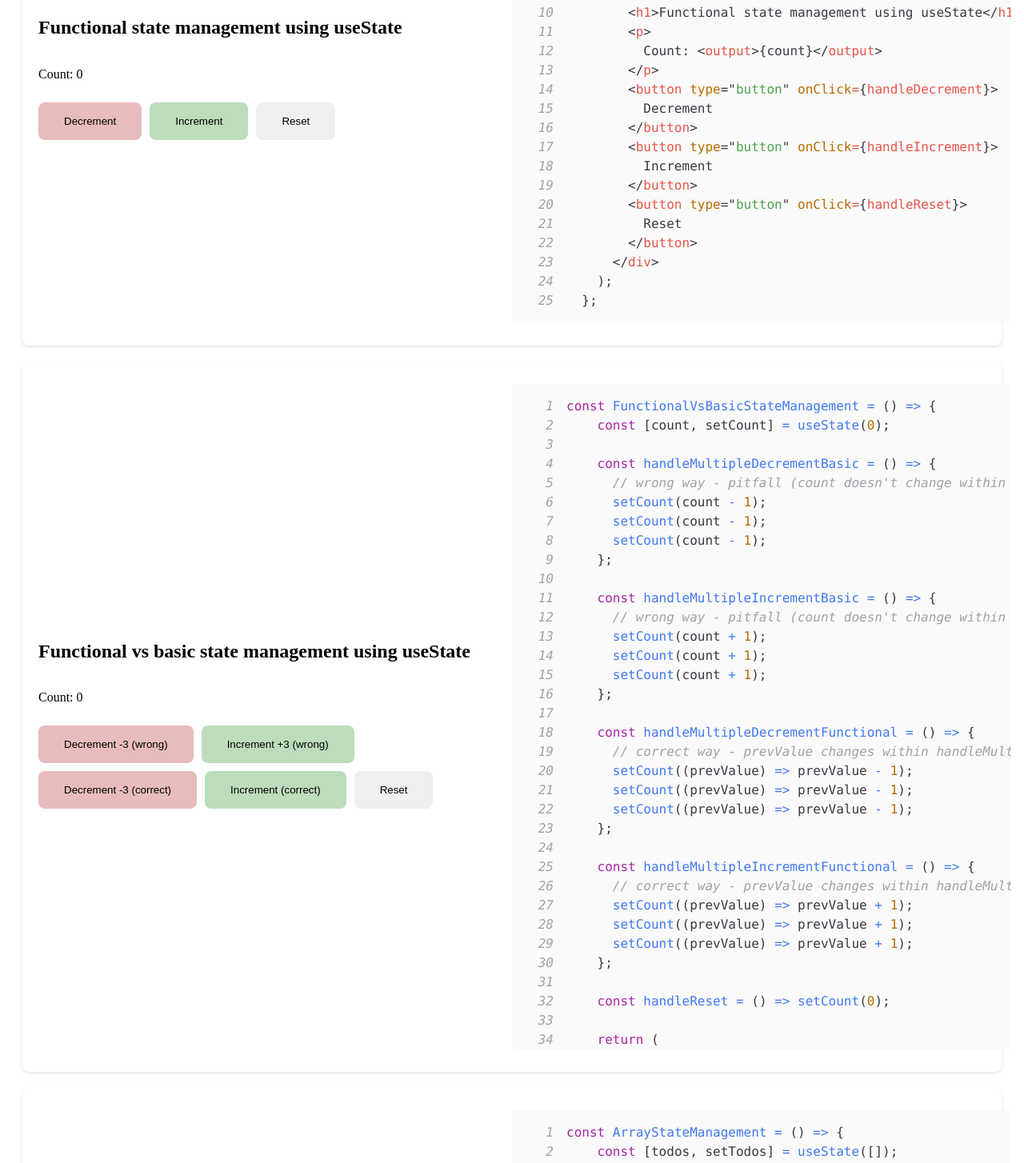
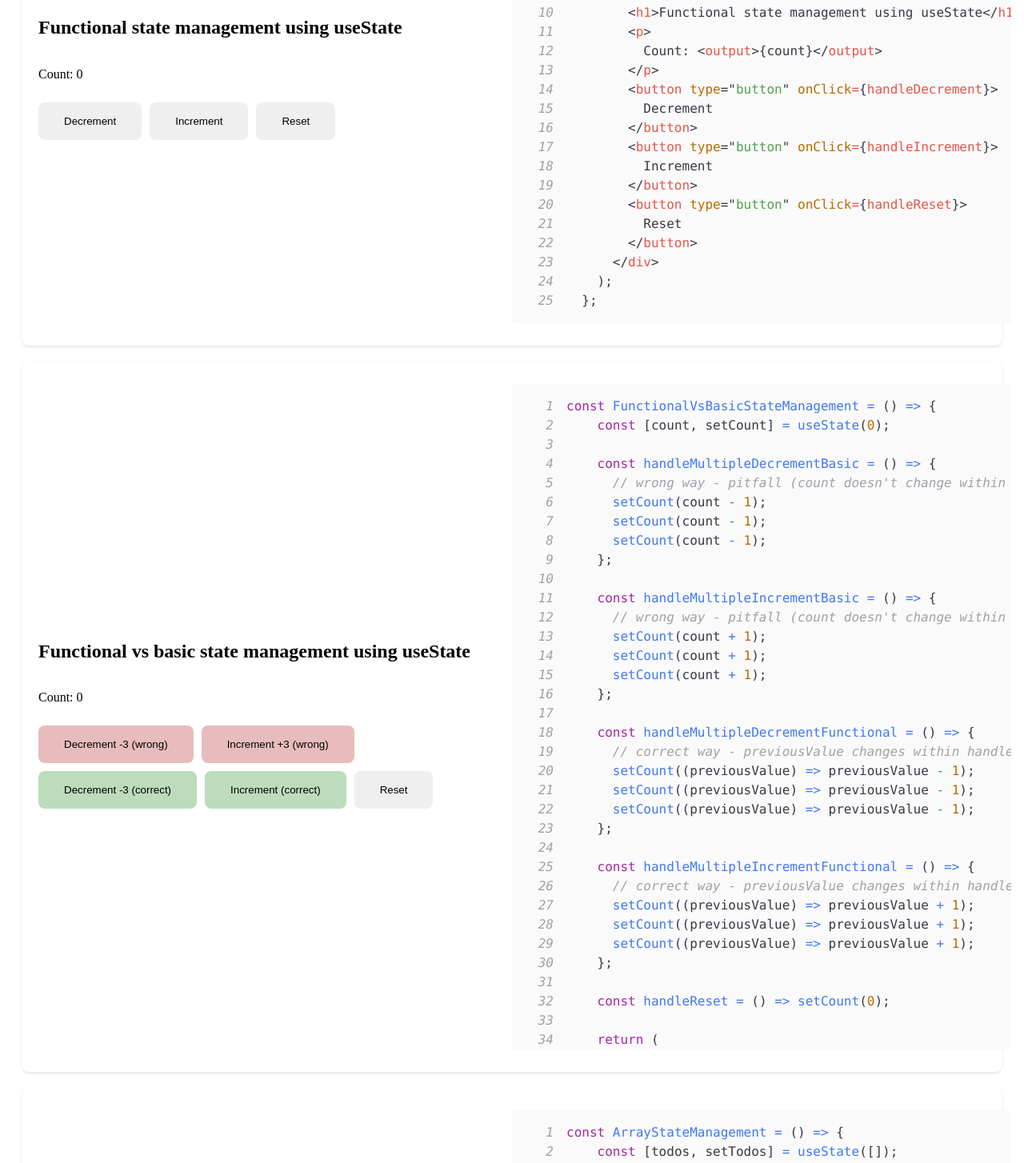
Before and after one commit to dibenji/react-usestate, a React (Create React App) app: page / in a window 1280 px wide. Shown: the part 984-2438 px from the top of the page at 80% size. Built offline with nearby package versions, Linux system fonts and the light colour scheme.

Commit message:
modified:   src/components/FunctionalStateManagement.jsx modified:   src/components/FunctionalVsBasicStateManagement.jsx
cleanup

```diff
--- a/src/components/FunctionalStateManagement.jsx
+++ b/src/components/FunctionalStateManagement.jsx
@@ -46,18 +46,10 @@ const FunctionalStateManagement = () => {
           Count: <output>{count}</output>
         </p>
         <div className="button-group">
-          <button
-            type="button"
-            onClick={handleDecrement}
-            className="btn btn-secondary"
-          >
+          <button type="button" onClick={handleDecrement} className="btn">
             Decrement
           </button>
-          <button
-            type="button"
-            onClick={handleIncrement}
-            className="btn btn-primary"
-          >
+          <button type="button" onClick={handleIncrement} className="btn">
             Increment
           </button>
           <button type="button" onClick={handleReset} className="btn">
@@ -74,9 +66,6 @@ const FunctionalStateManagement = () => {
         >
           {jsxSnippet}
         </SyntaxHighlighter>
-        <pre>
-          <code></code>
-        </pre>
       </div>
     </section>
   );
--- a/src/components/FunctionalVsBasicStateManagement.jsx
+++ b/src/components/FunctionalVsBasicStateManagement.jsx
@@ -19,15 +19,15 @@ const FunctionalVsBasicStateManagement = () => {
   };
 
   const handleMultipleDecrementFunctional = () => {
-    setCount((prevValue) => prevValue - 1);
-    setCount((prevValue) => prevValue - 1);
-    setCount((prevValue) => prevValue - 1);
+    setCount((previousValue) => previousValue - 1);
+    setCount((previousValue) => previousValue - 1);
+    setCount((previousValue) => previousValue - 1);
   };
 
   const handleMultipleIncrementFunctional = () => {
-    setCount((prevValue) => prevValue + 1);
-    setCount((prevValue) => prevValue + 1);
-    setCount((prevValue) => prevValue + 1);
+    setCount((previousValue) => previousValue + 1);
+    setCount((previousValue) => previousValue + 1);
+    setCount((previousValue) => previousValue + 1);
   };
 
   const handleReset = () => setCount(0);
@@ -51,27 +51,27 @@ const FunctionalVsBasicStateManagement = () => {
     };
 
     const handleMultipleDecrementFunctional = () => {
-      // correct way - prevValue changes within handleMultipleDecrementFunctional
-      setCount((prevValue) => prevValue - 1);
-      setCount((prevValue) => prevValue - 1);
-      setCount((prevValue) => prevValue - 1);
+      // correct way - previousValue changes within handleMultipleDecrementFunctional
+      setCount((previousValue) => previousValue - 1);
+      setCount((previousValue) => previousValue - 1);
+      setCount((previousValue) => previousValue - 1);
     };
 
     const handleMultipleIncrementFunctional = () => {
-      // correct way - prevValue changes within handleMultipleIncrementFunctional
-      setCount((prevValue) => prevValue + 1);
-      setCount((prevValue) => prevValue + 1);
-      setCount((prevValue) => prevValue + 1);
+      // correct way - previousValue changes within handleMultipleIncrementFunctional
+      setCount((previousValue) => previousValue + 1);
+      setCount((previousValue) => previousValue + 1);
+      setCount((previousValue) => previousValue + 1);
     };
 
     const handleReset = () => setCount(0);
 
     return (
-      <h2>Basic state management using useState</h2>
-      <p>
-        Count: <output>{count}</output>
-      </p>
       <div>
+        <h1>Basic state management using useState</h1>
+        <p>
+          Count: <output>{count}</output>
+        </p>
         <button type="button" onClick={handleMultipleDecrementBasic}>
           Decrement -3 (wrong)
         </button>
@@ -89,8 +89,7 @@ const FunctionalVsBasicStateManagement = () => {
         </button>
       </div>
     );
-
-  }
+  };
   `.trim();
 
   return (
@@ -111,14 +110,14 @@ const FunctionalVsBasicStateManagement = () => {
           <button
             type="button"
             onClick={handleMultipleIncrementBasic}
-            className="btn btn-primary"
+            className="btn btn-secondary"
           >
             Increment +3 (wrong)
           </button>
           <button
             type="button"
             onClick={handleMultipleDecrementFunctional}
-            className="btn btn-secondary"
+            className="btn btn-primary"
           >
             Decrement -3 (correct)
           </button>
@@ -143,9 +142,6 @@ const FunctionalVsBasicStateManagement = () => {
         >
           {jsxSnippet}
         </SyntaxHighlighter>
-        <pre>
-          <code></code>
-        </pre>
       </div>
     </section>
   );
```
